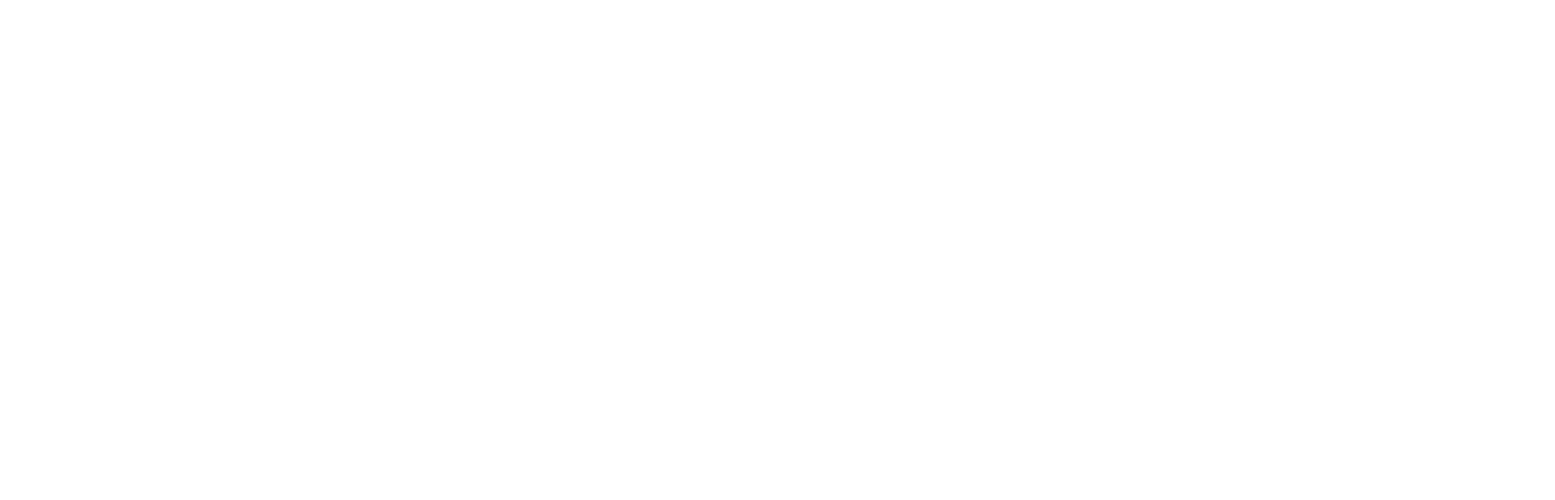
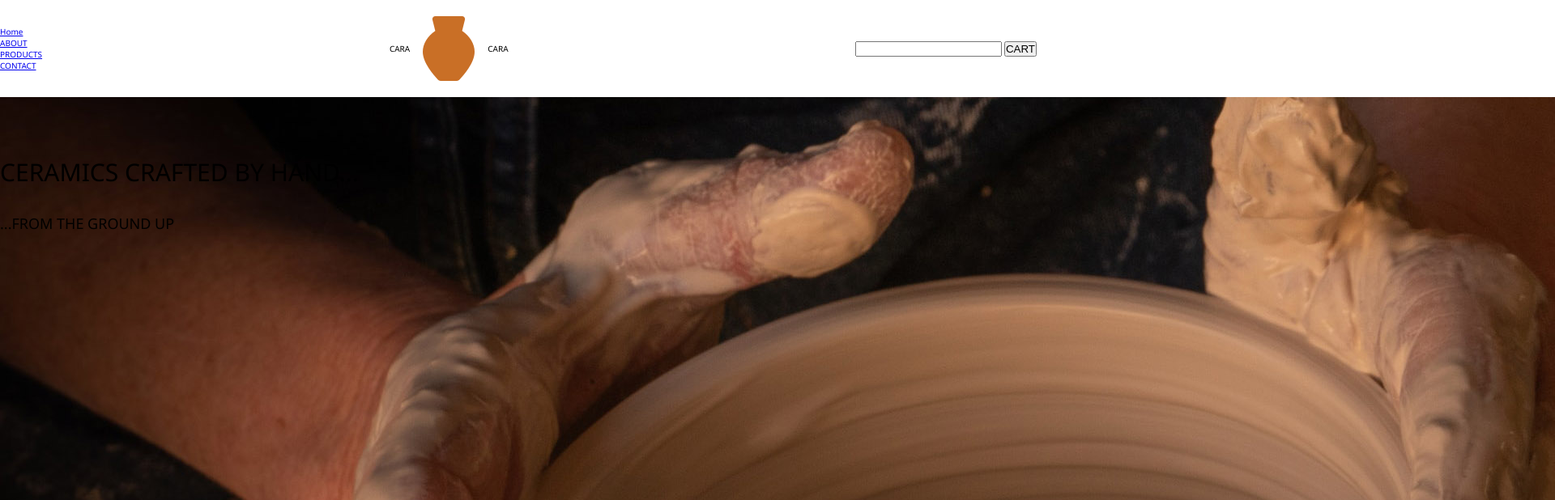
Before and after one commit to RyanAugustyn/eCommerce-Website-Project, a plain HTML site: page index.html in a window 1280 px wide. Shown: the top 618 px of the page at 81% size, 1920 px wide, since content can reach past the window. Drawn offline with Linux system fonts and the light colour scheme.

Commit message:
outlined html (sans products) and some navbar styling

```diff
--- a/index.html
+++ b/index.html
@@ -5,9 +5,96 @@
     <meta http-equiv="X-UA-Compatible" content="IE=edge">
     <meta name="viewport" content="width=device-width, initial-scale=1.0">
     <link rel="stylesheet" href="styles.css">
-    <title>Document</title>
+    <title>CaraCara</title>
 </head>
 <body>
+    <header class="top-bar">
+        <nav>
+            <ul>
+                <li><a href="#">Home</a></li>
+                <li><a href="#">ABOUT</a></li>
+                <li><a href="#">PRODUCTS</a></li>
+                <li><a href="#">CONTACT</a></li>
+            </ul>
+        </nav>
+        <div class="top-logo">
+            <p>CARA</p>
+            <img class = top-logo-img" src="/assets/icons8-pottery-96.png" alt="Cara Icon">
+            <p>CARA</p>
+        </div>
+        <div>
+            <input type="search">
+            <button>CART</button>
+        </div>
+    </header>
+    <main>
+    <section class="splash">
+        <p class="splash-p1">CERAMICS CRAFTED BY HAND...</p>
+        <img src="/assets/earl-wilcox-y3W0CzO063w-unsplash-alt.jpg" alt="hands sculpting a clay pot">
+        <p class="splash-p2">...FROM THE GROUND UP</p>
+    </section>
+    <section>
+        <h2>ABOUT US</h2>
+        <p>Lorem ipsum dolor sit amet, consectetur adipiscing elit, sed do eiusmod tempor incididunt
+            ut labore et dolore magna aliqua. Neque laoreet suspendisse interdum consectetur libero id
+            faucibus nisl tincidunt. Facilisis mauris sit amet massa. Senectus et netus et malesuada fames
+            ac turpis egestas maecenas. Odio aenean sed adipiscing diam donec adipiscing tristique
+            risus nec. Sagittis id consectetur purus ut faucibus. Elit duis tristique sollicitudin nibh sit
+            amet commodo.
+        </p>
+        <p>Nulla porttitor massa id neque aliquam
+            vestibulum morbi. Facilisi nullam vehicula
+            ipsum a arcu cursus vitae congue. Nam libero
+            justo laoreet sit amet cursus sit amet dictum.
+            Tristique magna sit amet purus gravida quis.
+            Velit euismod in pellentesque massa placerat.
+            In ante metus dictum at tempor commodo.
+            Libero nunc consequat interdum varius sit
+            amet mattis. Egestas sed sed risus pretium
+            quam vulputate dignissim. Diam phasellus
+            vestibulum lorem sed risus. Cursus sit amet
+            dictum sit amet justo donec enim.
+        </p>
+        <p>Tincidunt praesent semper feugiat nibh sed.
+            Vulputate mi sit amet mauris commodo quis
+            imperdiet massa. Amet tellus cras adipiscing
+            enim eu turpis egestas pretium aenean.
+            Nullam ac tortor vitae purus
+        </p>
+        <img src="/assets/Cylinder_unglazed3_2048x2048.jpg" alt="large unglazed plant container">
+        <img src="/assets/Vase_Dame_2048x2048.jpg" alt="vase with flower">
+    </section>
+    <section>
+        <h2>OUR PRODUCTS</h2>
+        <div class="products"></div>
+    </section>
+    <section>
+        <h2>CONTACT US</h2>
+        <h3>EMAIL</h3>
+        <input type="text">
+        <h3>MESSAGE</h3>
+        <textarea name="" id="" cols="30" rows="10"></textarea>
+        <button>SEND</button>
+    </section>
+    </main>
+    <footer>
+        <div>
+        <img src="assets/icons8-youtube-96.png" alt="youtube icon">
+        <img src="assets/icons8-facebook-96 (1).png" alt="facebook icon">
+        <div>
+            <h3>CARA</h3>
+            <img src="assets/icons8-pottery-96 (1).png" alt="pottery icon">
+            <h3>CARA</h3>
+        </div>
+        <img src="assets/icons8-twitter-96.png" alt="twitter icon">
+        <img src="assets/icons8-instagram-96.png" alt="instagram icon">
+        </div>
+        <div>
+            <p>Pretium nibh ipsum consequat nisl vel pretium.</p>
+            <p>Amet tellus cras adipiscing enim eu turpis</p>
+            <p>©Copyright 2015 - 2020Amet tellus cras adipiscing enim eu turpis.</p>
+        </div>
+    </footer>
 
 </body>
 </html>
--- a/styles.css
+++ b/styles.css
@@ -0,0 +1,60 @@
+*,
+*::before,
+*::after {
+    margin: 0;
+    padding: 0;
+    box-sizing: inherit;
+}
+
+html {
+    box-sizing: border-box;
+    font-size: 62.5%;
+    font-family: 'Segoe UI', Tahoma, Geneva, Verdana, sans-serif;
+}
+
+.top-bar{
+    display: flex;
+    justify-content: space-between;
+    align-items: center;
+}
+
+.top-logo{
+    display: flex;
+    justify-content: center;
+    align-items: center;
+}
+
+.top-logo-img {
+    height: 50px;
+    width: 50px;
+    object-fit: scale-down;
+}
+
+header{
+    height: 15vh;
+}
+
+.splash{
+    position: relative;
+    width: 100vw;
+    height: 30vh;
+}
+
+
+.splash-p1{
+    position: absolute;
+    z-index: 1;
+    font-size: large;
+    top: 30%;
+    text-decoration-color: white;
+    text-decoration: solid;
+    font-size: 3rem;
+}
+
+
+.splash-p2{
+    position: absolute;
+    z-index: 1;
+    font-size: large;
+    bottom: 30%;
+}
```
